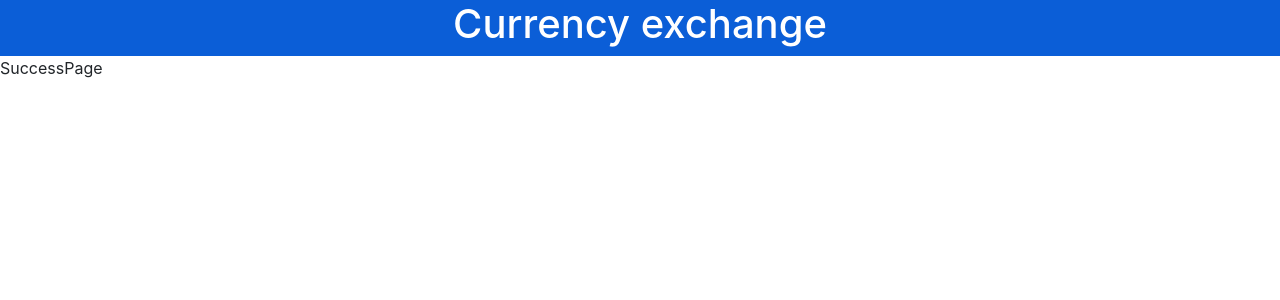
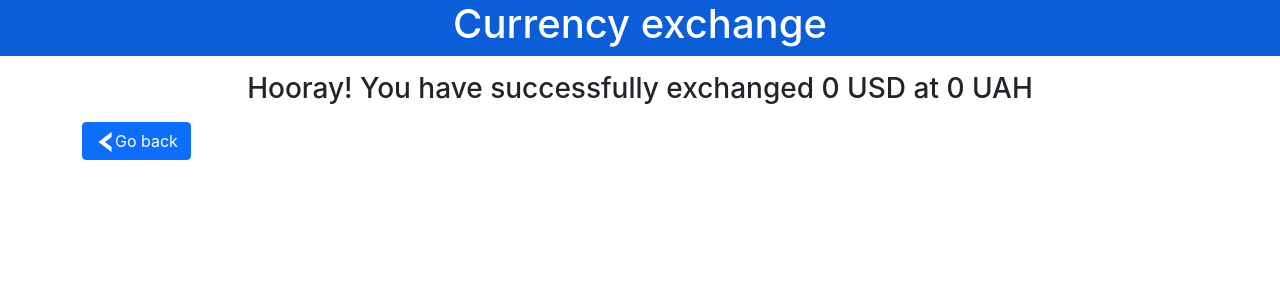
Before and after one commit to AlexeySapr/goit-react-currency-exchange, a React (Create React App) app: page /success in a window 1280 px wide. Shown: the top 300 px of the page. Built offline with nearby package versions, Linux system fonts and the light colour scheme.

Commit message:
Update successPage

```diff
--- /dev/null
+++ b/src/components/backBtn/BackBtn.js
@@ -0,0 +1,15 @@
+import { Button } from 'react-bootstrap';
+import { useNavigate } from 'react-router-dom';
+import { ReactComponent as LeftArrow } from '../svgIcons/left-arrow.svg';
+
+const BackBtn = () => {
+  const navigate = useNavigate();
+  return (
+    <Button variant="primary" onClick={() => navigate(-1)}>
+      <LeftArrow width="20" fill="#fff" />
+      Go back
+    </Button>
+  );
+};
+
+export default BackBtn;
--- a/src/components/changeBtn/ChangeBtn.js
+++ b/src/components/changeBtn/ChangeBtn.js
@@ -1,7 +1,7 @@
 import { useDispatch } from 'react-redux';
 import * as actions from '../../redux/actions';
 
-import { ReactComponent as ChangeArrows } from './arrows-svgrepo-com.svg';
+import { ReactComponent as ChangeArrows } from '../svgIcons/arrows.svg';
 import s from './ChangeBtn.module.css';
 
 const ChangeBtn = () => {
@@ -12,7 +12,7 @@ const ChangeBtn = () => {
       className={s.button}
       onClick={() => dispatch(actions.changeCurrency())}
     >
-      <ChangeArrows className={s.arrows} width="50" />
+      <ChangeArrows className={s.arrows} />
     </button>
   );
 };
--- a/src/components/changeBtn/ChangeBtn.module.css
+++ b/src/components/changeBtn/ChangeBtn.module.css
@@ -6,6 +6,7 @@
 }
 
 .arrows {
+  width: 50px;
   fill: #0d6efd;
 }
 
--- a/src/components/linkBtn/LinkBtn.module.css
+++ b/src/components/linkBtn/LinkBtn.module.css
@@ -1,6 +1,4 @@
 .exchangeBtn {
-  margin-right: 10px;
-
   display: inline-block;
   font-weight: 400;
   line-height: 1.5;
--- a/src/views/HomePage.js
+++ b/src/views/HomePage.js
@@ -34,7 +34,6 @@ const HomePage = () => {
 
   const exchangeBtnTitle = getBtnTitle();
   return (
-    <>
     <Container>
       <Row>
         <Section>
@@ -67,7 +66,6 @@ const HomePage = () => {
         </Section>
       </Row>
     </Container>
-    </>
   );
 };
 
--- a/src/views/SuccessPage.js
+++ b/src/views/SuccessPage.js
@@ -1,7 +1,25 @@
-import React from 'react';
+import { useSelector } from 'react-redux';
+import * as selectors from '../redux/selectors';
+import { Container } from 'react-bootstrap';
+import Section from '../components/section/Section';
+import BackBtn from '../components/backBtn/BackBtn';
 
 const SuccessPage = () => {
-  return <div>SuccessPage</div>;
+  const changingValue = useSelector(selectors.getСhangingValue);
+  const getingValue = useSelector(selectors.getGetingValue);
+  const changingCurrency = useSelector(selectors.getСhangingCurrency);
+  const getingCurrency = useSelector(selectors.getGetingCurrency);
+
+  return (
+    <Container>
+      <Section>
+        <h3 style={{ textAlign: 'center' }}>
+          {`Hooray! You have successfully exchanged ${changingValue} ${changingCurrency} at ${getingValue} ${getingCurrency}`}
+        </h3>
+      </Section>
+      <BackBtn />
+    </Container>
+  );
 };
 
 export default SuccessPage;
```
Also changed, not shown: src/components/backBtn/BackBtn.module.css (added), src/components/svgIcons/arrows.svg (renamed from src/components/changeBtn/arrows-svgrepo-com.svg), src/components/svgIcons/left-arrow.svg (added). Lines whose indentation alone changed are shown as unchanged.
